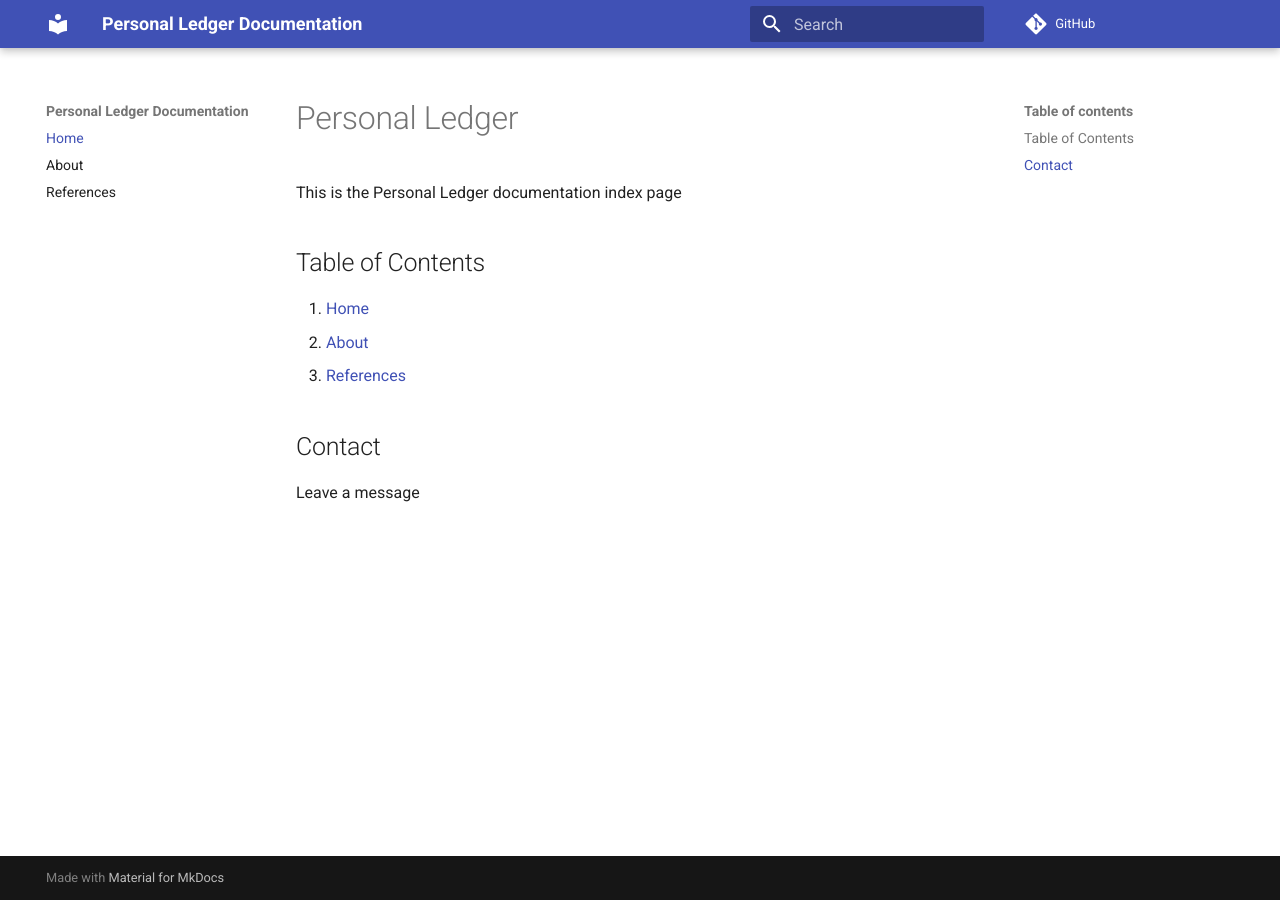
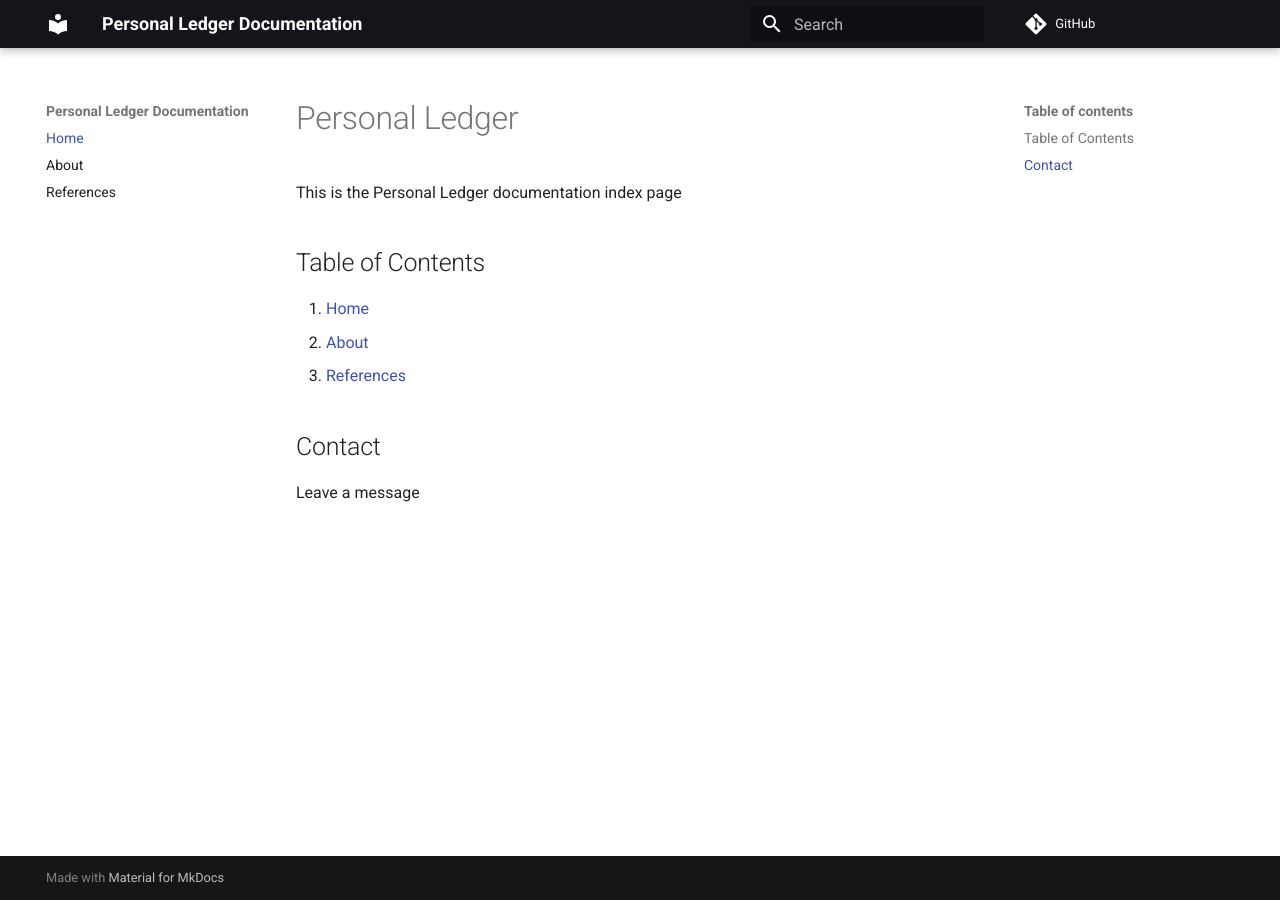
Before and after one commit to IanTeda/personal-ledger, an MkDocs documentation site: the page built from docs/README.md, in a window 1280 px wide. Built offline with MkDocs 1.6.1 and Material for MkDocs 9.7.7, drawn with Linux system fonts in a browser that asks for light colours; comment, search, counter and statistics services are not loaded.

Commit message:
Update MkDocs javascript and color pallet

```diff
--- a/mkdocs.yaml
+++ b/mkdocs.yaml
@@ -4,6 +4,9 @@ repo_url: https://github.com/IanTeda/personal_ledger
 docs_dir: 'docs'
 theme:
   name: 'material'
+  palette:
+    primary: black
+    accent: indigo
 nav:
   - Home: README.md
   - About: about.md
@@ -20,4 +23,4 @@ markdown_extensions:
 extra_css:
   - css/neoteroi-mkdocsoad.css
 extra_javascript:
-  - javascripts/plausible.js
+  - javascript/plausible.js
```
